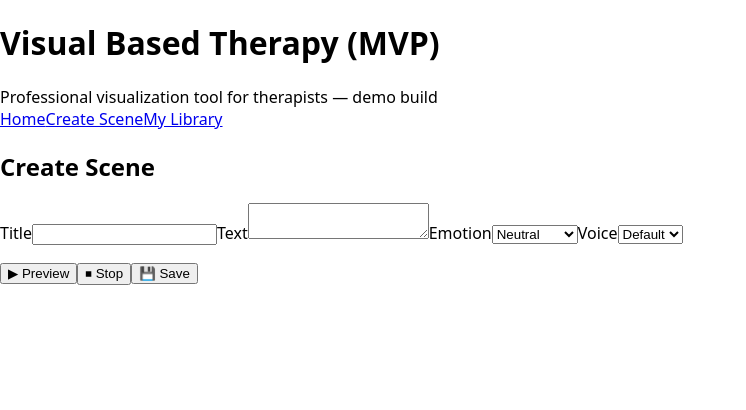
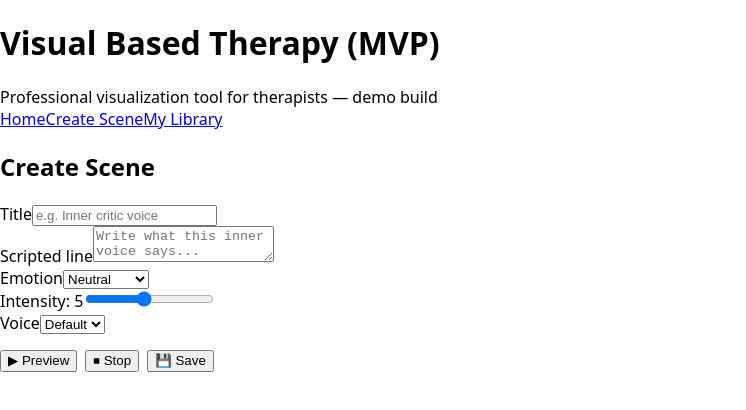
Before and after one commit to karynazuevaa-star/visual-based-therapy, a React (Vite) app: page /create in a window 1280 px wide. Shown: the top 410 px of the page, without its empty margins (0-746 px from the left). Built offline with nearby package versions, Linux system fonts and the light colour scheme.

Commit message:
Update CreateScene.tsx

```diff
--- a/src/CreateScene.tsx
+++ b/src/CreateScene.tsx
@@ -3,31 +3,7 @@ import { useNavigate } from 'react-router-dom';
 import { nanoid } from 'nanoid';
 import { upsertScene } from './storage';
 import { speak, stopSpeaking } from './speech';
-
-/* ===== types (локально, чтобы не ломалась сборка) ===== */
-
-export type Emotion =
-  | 'Neutral'
-  | 'Calm'
-  | 'Supportive'
-  | 'Angry'
-  | 'Critical'
-  | 'Anxious';
-
-export type VoiceStyle =
-  | 'Default'
-  | 'Warm'
-  | 'Firm'
-  | 'Soft'
-  | 'Harsh';
-
-export type Scene = {
-  id: string;
-  title: string;
-  text: string;
-  emotion: Emotion;
-  voice: VoiceStyle;
-};
+import type { Emotion, Scene, VoiceStyle } from './types';
 
 /* ===== constants ===== */
 
@@ -48,78 +24,123 @@ const VOICES: VoiceStyle[] = [
   'Harsh',
 ];
 
+/* ===== component ===== */
+
 export default function CreateScene() {
   const nav = useNavigate();
 
   const [title, setTitle] = useState('');
-  const [text, setText] = useState('');
+  const [line, setLine] = useState('');
   const [emotion, setEmotion] = useState<Emotion>('Neutral');
   const [voice, setVoice] = useState<VoiceStyle>('Default');
+  const [intensity, setIntensity] = useState(5);
 
   const scene: Scene = useMemo(
     () => ({
       id: nanoid(),
-      title,
-      text,
+      title: title.trim() || 'Untitled scene',
+      line: line.trim(),
       emotion,
+      intensity,
       voice,
+      createdAt: Date.now(),
+      updatedAt: Date.now(),
     }),
-    [title, text, emotion, voice]
+    [title, line, emotion, intensity, voice]
   );
 
   function save() {
+    if (!line.trim()) {
+      alert('Please enter a line of text');
+      return;
+    }
+
     upsertScene(scene);
     nav('/library');
   }
 
   return (
-    <div>
+    <div className="card">
       <h2>Create Scene</h2>
 
-      <label>
-        Title
+      {/* Title */}
+      <div className="field">
+        <label>Title</label>
         <input
           value={title}
-          onChange={e => setTitle(e.target.value)}
+          onChange={(e) => setTitle(e.target.value)}
+          placeholder="e.g. Inner critic voice"
         />
-      </label>
+      </div>
 
-      <label>
-        Text
+      {/* Line */}
+      <div className="field">
+        <label>Scripted line</label>
         <textarea
-          value={text}
-          onChange={e => setText(e.target.value)}
+          value={line}
+          onChange={(e) => setLine(e.target.value)}
+          placeholder="Write what this inner voice says..."
         />
-      </label>
+      </div>
 
-      <label>
-        Emotion
+      {/* Emotion */}
+      <div className="field">
+        <label>Emotion</label>
         <select
           value={emotion}
-          onChange={e => setEmotion(e.target.value as Emotion)}
+          onChange={(e) => setEmotion(e.target.value as Emotion)}
         >
-          {EMOTIONS.map(e => (
-            <option key={e} value={e}>{e}</option>
+          {EMOTIONS.map((e) => (
+            <option key={e} value={e}>
+              {e}
+            </option>
           ))}
         </select>
-      </label>
+      </div>
 
-      <label>
-        Voice
+      {/* Intensity */}
+      <div className="field">
+        <label>Intensity: {intensity}</label>
+        <input
+          type="range"
+          min="1"
+          max="10"
+          value={intensity}
+          onChange={(e) => setIntensity(Number(e.target.value))}
+        />
+      </div>
+
+      {/* Voice */}
+      <div className="field">
+        <label>Voice</label>
         <select
           value={voice}
-          onChange={e => setVoice(e.target.value as VoiceStyle)}
+          onChange={(e) => setVoice(e.target.value as VoiceStyle)}
         >
-          {VOICES.map(v => (
-            <option key={v} value={v}>{v}</option>
+          {VOICES.map((v) => (
+            <option key={v} value={v}>
+              {v}
+            </option>
           ))}
         </select>
-      </label>
+      </div>
 
-      <div style={{ marginTop: 16 }}>
-        <button onClick={() => speak(text)}>▶ Preview</button>
-        <button onClick={stopSpeaking}>⏹ Stop</button>
-        <button onClick={save}>💾 Save</button>
+      {/* Actions */}
+      <div style={{ marginTop: 16, display: 'flex', gap: 8 }}>
+        <button
+          className="btn secondary"
+          onClick={() => speak(line, emotion, intensity, voice)}
+        >
+          ▶ Preview
+        </button>
+
+        <button className="btn secondary" onClick={stopSpeaking}>
+          ⏹ Stop
+        </button>
+
+        <button className="btn" onClick={save}>
+          💾 Save
+        </button>
       </div>
     </div>
   );
```
